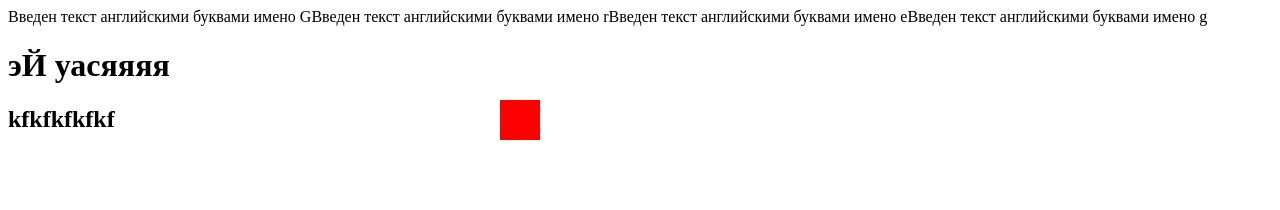
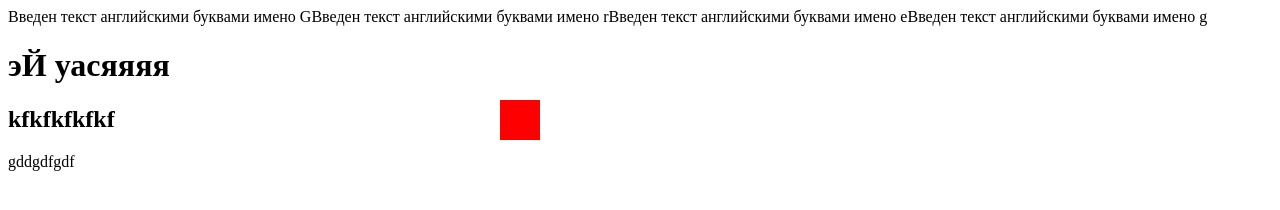
Before and after one commit to vlados36/myBlog, a plain HTML site: page Index.html in a window 1280 px wide. Drawn offline with Linux system fonts and the light colour scheme.

Commit message:
4 commit

```diff
--- a/Index.html
+++ b/Index.html
@@ -9,6 +9,7 @@
 <body>
 <h1>эЙ уасяяяя</h1>
 <h2>kfkfkfkfkf</h2>
+<p>gddgdfgdf</p>
 	<div id="content">
 </body>
 </html>
```
